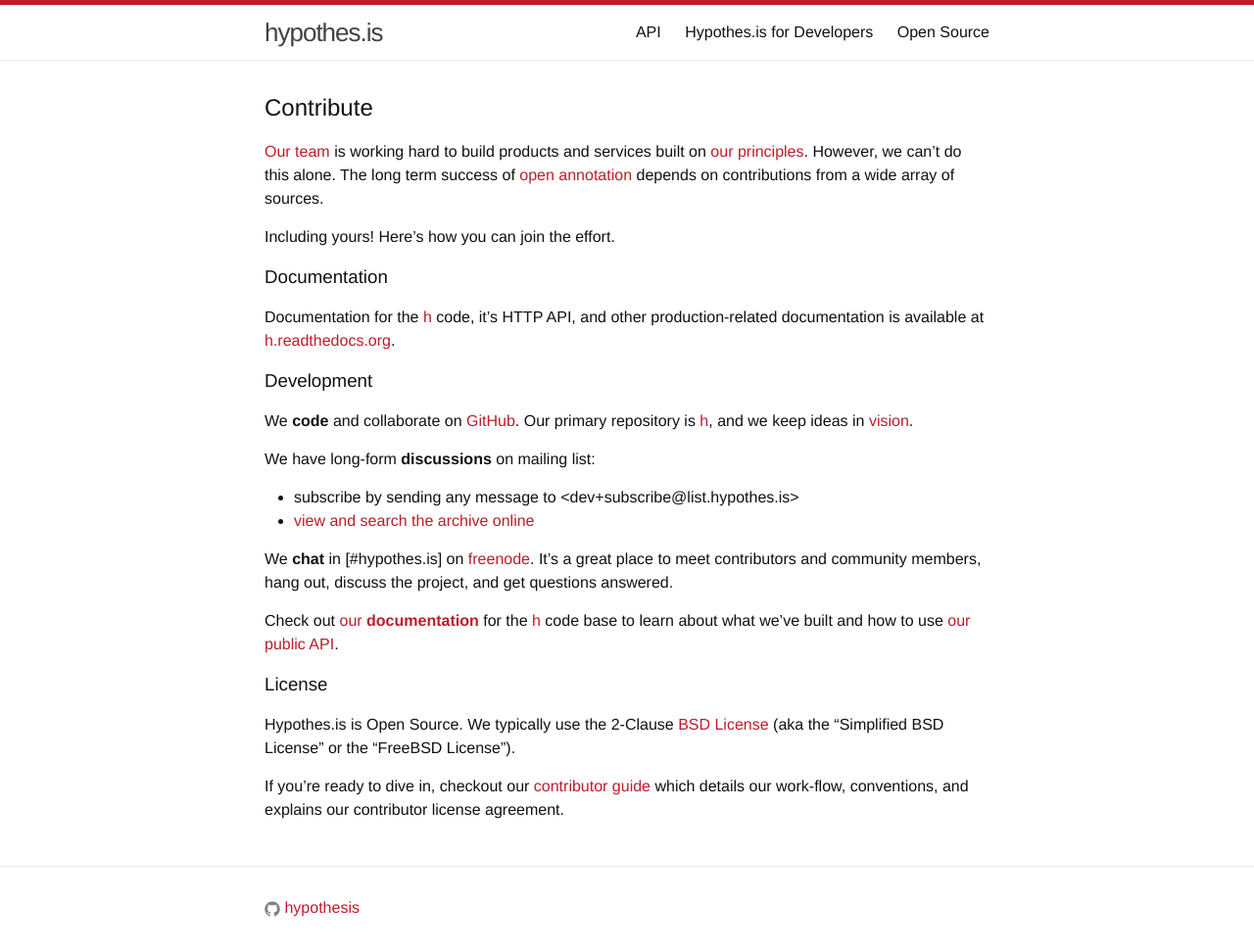
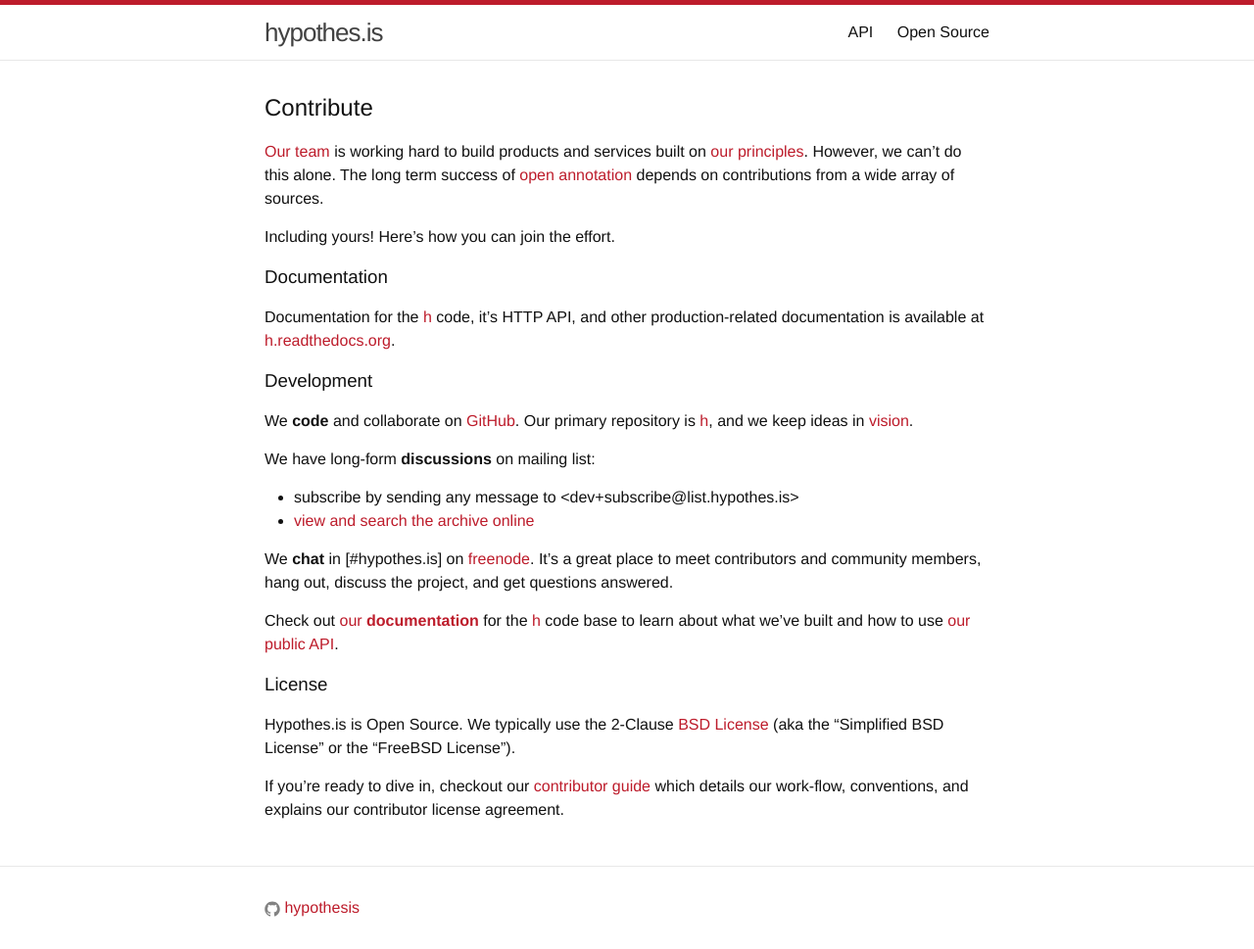
Before and after one commit to hypothesis/developers.hypothes.is, a Jekyll site: the page built from open-source.md, in a window 1280 px wide. Shown: the whole page at 98% size. Built offline with Jekyll 4.4.1, drawn with Linux system fonts in a browser that asks for light colours.

Commit message:
Add menu option for pages; Opt-in to main menu

```diff
--- a/_includes/header.html
+++ b/_includes/header.html
@@ -7,7 +7,7 @@
     <nav class="site-nav">
       <div class="trigger">
         {% for page in site.pages %}
-          {% if page.title and page.url != '/index.html' %}
+          {% if page.title and page.url != '/index.html' and page.menu == 'main' %}
           <a class="page-link" href="{{ page.url | prepend: site.baseurl }}">{{ page.title }}</a>
           {% endif %}
         {% endfor %}
```
Also changed, not shown: API.md (+1 -0 lines), open-source.md (+1 -0 lines).
